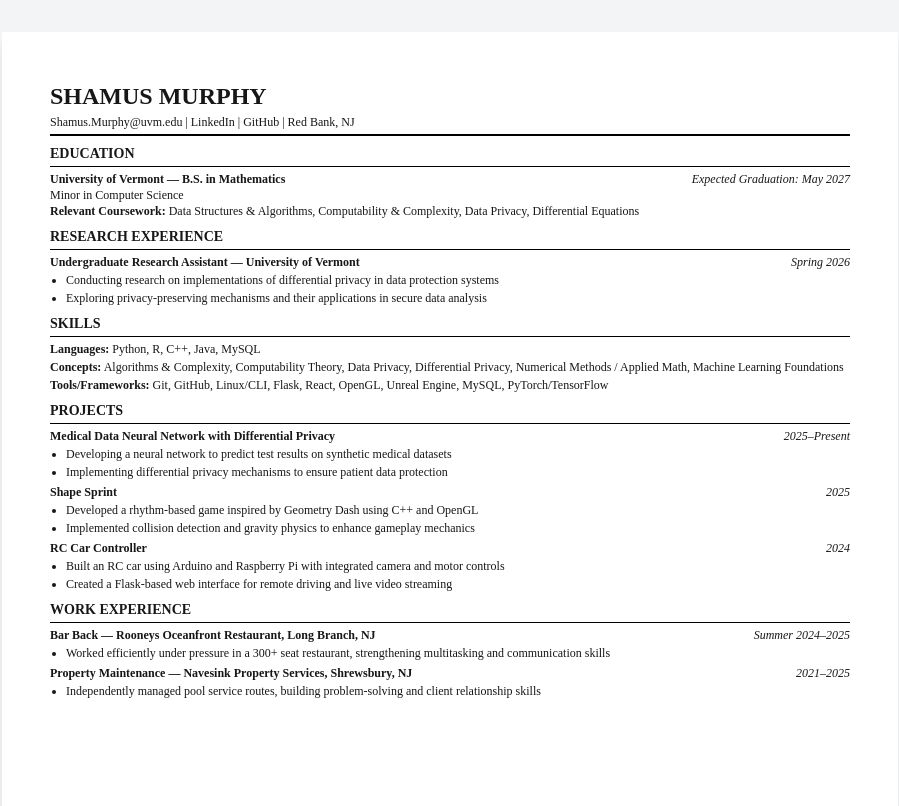
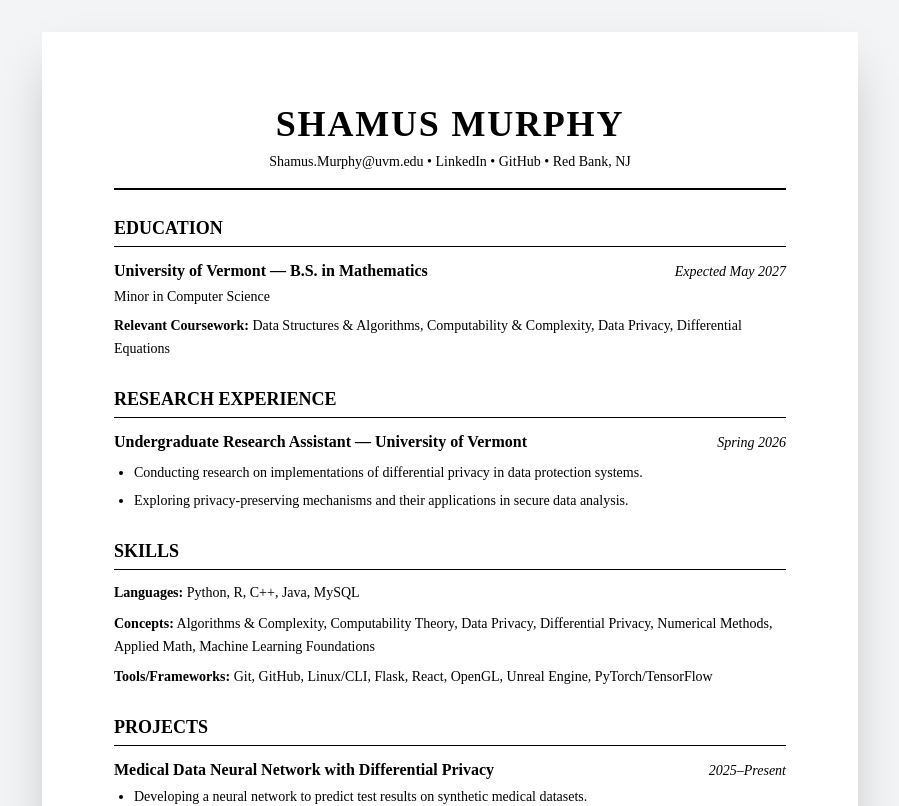
Before and after one commit to shamusmurphy/portfolio, a Next.js app: page /resume in a window 1280 px wide. Shown: the top 806 px of the page, without its empty margins (190-1089 px from the left). Built offline with nearby package versions, Linux system fonts and the light colour scheme.

Commit message:
looks much nicer I hope

```diff
--- a/app/resume/page.tsx
+++ b/app/resume/page.tsx
@@ -2,113 +2,129 @@ import React from 'react';
 
 export default function Resume() {
   return (
-    <div className="min-h-screen bg-gray-100 py-8">
-      <div className="max-w-4xl mx-auto bg-white shadow-lg" style={{fontFamily: 'Times New Roman, serif', padding: '0.5in', minHeight: '11in', maxHeight: '11in'}}>
+    // Outer container: Gray background for the browser view
+    <div className="min-h-screen bg-gray-100 flex justify-center py-8">
+
+      {/* Resume Sheet: White, Black text, Fixed Dimensions (US Letter) */}
+      <div
+        className="bg-white text-black shadow-2xl"
+        style={{
+          width: '8.5in',
+          minHeight: '11in',
+          padding: '0.75in',
+          fontFamily: '"Times New Roman", Times, serif'
+        }}
+      >
+
         {/* Header */}
-        <div className="border-b-2 border-black pb-1 mb-2">
-          <h1 className="text-2xl font-bold mb-0.5">SHAMUS MURPHY</h1>
-          <p className="text-xs">Shamus.Murphy@uvm.edu | LinkedIn | GitHub | Red Bank, NJ</p>
+        <div className="border-b-2 border-black pb-4 mb-6 text-center">
+          <h1 className="text-4xl font-bold tracking-wider uppercase mb-2">Shamus Murphy</h1>
+          <p className="text-sm font-medium">
+            Shamus.Murphy@uvm.edu • LinkedIn • GitHub • Red Bank, NJ
+          </p>
         </div>
 
         {/* Education */}
-        <div className="mb-2">
-          <h2 className="text-sm font-bold border-b border-black pb-0.5 mb-1">EDUCATION</h2>
-          <div className="mb-1">
-            <div className="flex justify-between items-start">
-              <span className="font-bold text-xs">University of Vermont — B.S. in Mathematics</span>
-              <span className="text-xs italic">Expected Graduation: May 2027</span>
+        <div className="mb-6">
+          <h2 className="text-lg font-bold uppercase border-b border-black pb-1 mb-3">Education</h2>
+          <div>
+            <div className="flex justify-between items-baseline mb-1">
+              <span className="font-bold text-base">University of Vermont — B.S. in Mathematics</span>
+              <span className="text-sm font-medium italic">Expected May 2027</span>
             </div>
-            <p className="text-xs">Minor in Computer Science</p>
-            <p className="text-xs">
-              <span className="font-semibold">Relevant Coursework:</span> Data Structures & Algorithms, Computability & Complexity, Data Privacy, Differential Equations
+            <div className="flex justify-between items-baseline mb-2">
+              <span className="text-sm">Minor in Computer Science</span>
+            </div>
+            <p className="text-sm leading-relaxed">
+              <span className="font-bold">Relevant Coursework:</span> Data Structures & Algorithms, Computability & Complexity, Data Privacy, Differential Equations
             </p>
           </div>
         </div>
 
         {/* Research Experience */}
-        <div className="mb-2">
-          <h2 className="text-sm font-bold border-b border-black pb-0.5 mb-1">RESEARCH EXPERIENCE</h2>
-          <div className="mb-1">
-            <div className="flex justify-between items-start">
-              <span className="font-bold text-xs">Undergraduate Research Assistant — University of Vermont</span>
-              <span className="text-xs italic">Spring 2026</span>
+        <div className="mb-6">
+          <h2 className="text-lg font-bold uppercase border-b border-black pb-1 mb-3">Research Experience</h2>
+          <div>
+            <div className="flex justify-between items-baseline mb-2">
+              <span className="font-bold text-base">Undergraduate Research Assistant — University of Vermont</span>
+              <span className="text-sm font-medium italic">Spring 2026</span>
             </div>
-            <ul className="list-disc ml-4 text-xs mt-0.5 space-y-0.5">
-              <li>Conducting research on implementations of differential privacy in data protection systems</li>
-              <li>Exploring privacy-preserving mechanisms and their applications in secure data analysis</li>
+            <ul className="list-disc ml-5 text-sm space-y-1.5 leading-relaxed">
+              <li>Conducting research on implementations of differential privacy in data protection systems.</li>
+              <li>Exploring privacy-preserving mechanisms and their applications in secure data analysis.</li>
             </ul>
           </div>
         </div>
 
         {/* Skills */}
-        <div className="mb-2">
-          <h2 className="text-sm font-bold border-b border-black pb-0.5 mb-1">SKILLS</h2>
-          <div className="text-xs space-y-0.5">
-            <p><span className="font-semibold">Languages:</span> Python, R, C++, Java, MySQL</p>
-            <p><span className="font-semibold">Concepts:</span> Algorithms & Complexity, Computability Theory, Data Privacy, Differential Privacy, Numerical Methods / Applied Math, Machine Learning Foundations</p>
-            <p><span className="font-semibold">Tools/Frameworks:</span> Git, GitHub, Linux/CLI, Flask, React, OpenGL, Unreal Engine, MySQL, PyTorch/TensorFlow</p>
+        <div className="mb-6">
+          <h2 className="text-lg font-bold uppercase border-b border-black pb-1 mb-3">Skills</h2>
+          <div className="text-sm space-y-2 leading-relaxed">
+            <p><span className="font-bold">Languages:</span> Python, R, C++, Java, MySQL</p>
+            <p><span className="font-bold">Concepts:</span> Algorithms & Complexity, Computability Theory, Data Privacy, Differential Privacy, Numerical Methods, Applied Math, Machine Learning Foundations</p>
+            <p><span className="font-bold">Tools/Frameworks:</span> Git, GitHub, Linux/CLI, Flask, React, OpenGL, Unreal Engine, PyTorch/TensorFlow</p>
           </div>
         </div>
 
         {/* Projects */}
-        <div className="mb-2">
-          <h2 className="text-sm font-bold border-b border-black pb-0.5 mb-1">PROJECTS</h2>
+        <div className="mb-6">
+          <h2 className="text-lg font-bold uppercase border-b border-black pb-1 mb-3">Projects</h2>
 
-          <div className="mb-1">
-            <div className="flex justify-between items-start">
-              <span className="font-bold text-xs">Medical Data Neural Network with Differential Privacy</span>
-              <span className="text-xs italic">2025–Present</span>
+          <div className="mb-4">
+            <div className="flex justify-between items-baseline mb-1">
+              <span className="font-bold text-base">Medical Data Neural Network with Differential Privacy</span>
+              <span className="text-sm font-medium italic">2025–Present</span>
             </div>
-            <ul className="list-disc ml-4 text-xs mt-0.5 space-y-0.5">
-              <li>Developing a neural network to predict test results on synthetic medical datasets</li>
-              <li>Implementing differential privacy mechanisms to ensure patient data protection</li>
+            <ul className="list-disc ml-5 text-sm space-y-1 leading-relaxed">
+              <li>Developing a neural network to predict test results on synthetic medical datasets.</li>
+              <li>Implementing differential privacy mechanisms to ensure patient data protection.</li>
             </ul>
           </div>
 
-          <div className="mb-1">
-            <div className="flex justify-between items-start">
-              <span className="font-bold text-xs">Shape Sprint</span>
-              <span className="text-xs italic">2025</span>
+          <div className="mb-4">
+            <div className="flex justify-between items-baseline mb-1">
+              <span className="font-bold text-base">Shape Sprint</span>
+              <span className="text-sm font-medium italic">2025</span>
             </div>
-            <ul className="list-disc ml-4 text-xs mt-0.5 space-y-0.5">
-              <li>Developed a rhythm-based game inspired by Geometry Dash using C++ and OpenGL</li>
-              <li>Implemented collision detection and gravity physics to enhance gameplay mechanics</li>
+            <ul className="list-disc ml-5 text-sm space-y-1 leading-relaxed">
+              <li>Developed a rhythm-based game inspired by Geometry Dash using C++ and OpenGL.</li>
+              <li>Implemented collision detection and gravity physics to enhance gameplay mechanics.</li>
             </ul>
           </div>
 
-          <div className="mb-1">
-            <div className="flex justify-between items-start">
-              <span className="font-bold text-xs">RC Car Controller</span>
-              <span className="text-xs italic">2024</span>
+          <div className="mb-2">
+            <div className="flex justify-between items-baseline mb-1">
+              <span className="font-bold text-base">RC Car Controller</span>
+              <span className="text-sm font-medium italic">2024</span>
             </div>
-            <ul className="list-disc ml-4 text-xs mt-0.5 space-y-0.5">
-              <li>Built an RC car using Arduino and Raspberry Pi with integrated camera and motor controls</li>
-              <li>Created a Flask-based web interface for remote driving and live video streaming</li>
+            <ul className="list-disc ml-5 text-sm space-y-1 leading-relaxed">
+              <li>Built an RC car using Arduino and Raspberry Pi with integrated camera and motor controls.</li>
+              <li>Created a Flask-based web interface for remote driving and live video streaming.</li>
             </ul>
           </div>
         </div>
 
         {/* Work Experience */}
-        <div className="mb-1">
-          <h2 className="text-sm font-bold border-b border-black pb-0.5 mb-1">WORK EXPERIENCE</h2>
+        <div className="mb-0">
+          <h2 className="text-lg font-bold uppercase border-b border-black pb-1 mb-3">Work Experience</h2>
 
-          <div className="mb-1">
-            <div className="flex justify-between items-start">
-              <span className="font-bold text-xs">Bar Back — Rooneys Oceanfront Restaurant, Long Branch, NJ</span>
-              <span className="text-xs italic">Summer 2024–2025</span>
+          <div className="mb-4">
+            <div className="flex justify-between items-baseline mb-1">
+              <span className="font-bold text-base">Bar Back — Rooney&apos;s Oceanfront Restaurant</span>
+              <span className="text-sm font-medium italic">Summer 2024–2025</span>
             </div>
-            <ul className="list-disc ml-4 text-xs mt-0.5">
-              <li>Worked efficiently under pressure in a 300+ seat restaurant, strengthening multitasking and communication skills</li>
+            <ul className="list-disc ml-5 text-sm leading-relaxed">
+              <li>Worked efficiently under pressure in a 300+ seat restaurant, strengthening multitasking and communication skills.</li>
             </ul>
           </div>
 
-          <div className="mb-1">
-            <div className="flex justify-between items-start">
-              <span className="font-bold text-xs">Property Maintenance — Navesink Property Services, Shrewsbury, NJ</span>
-              <span className="text-xs italic">2021–2025</span>
+          <div>
+            <div className="flex justify-between items-baseline mb-1">
+              <span className="font-bold text-base">Property Maintenance — Navesink Property Services</span>
+              <span className="text-sm font-medium italic">2021–2025</span>
             </div>
-            <ul className="list-disc ml-4 text-xs mt-0.5">
-              <li>Independently managed pool service routes, building problem-solving and client relationship skills</li>
+            <ul className="list-disc ml-5 text-sm leading-relaxed">
+              <li>Independently managed pool service routes, building problem-solving and client relationship skills.</li>
             </ul>
           </div>
         </div>
```
